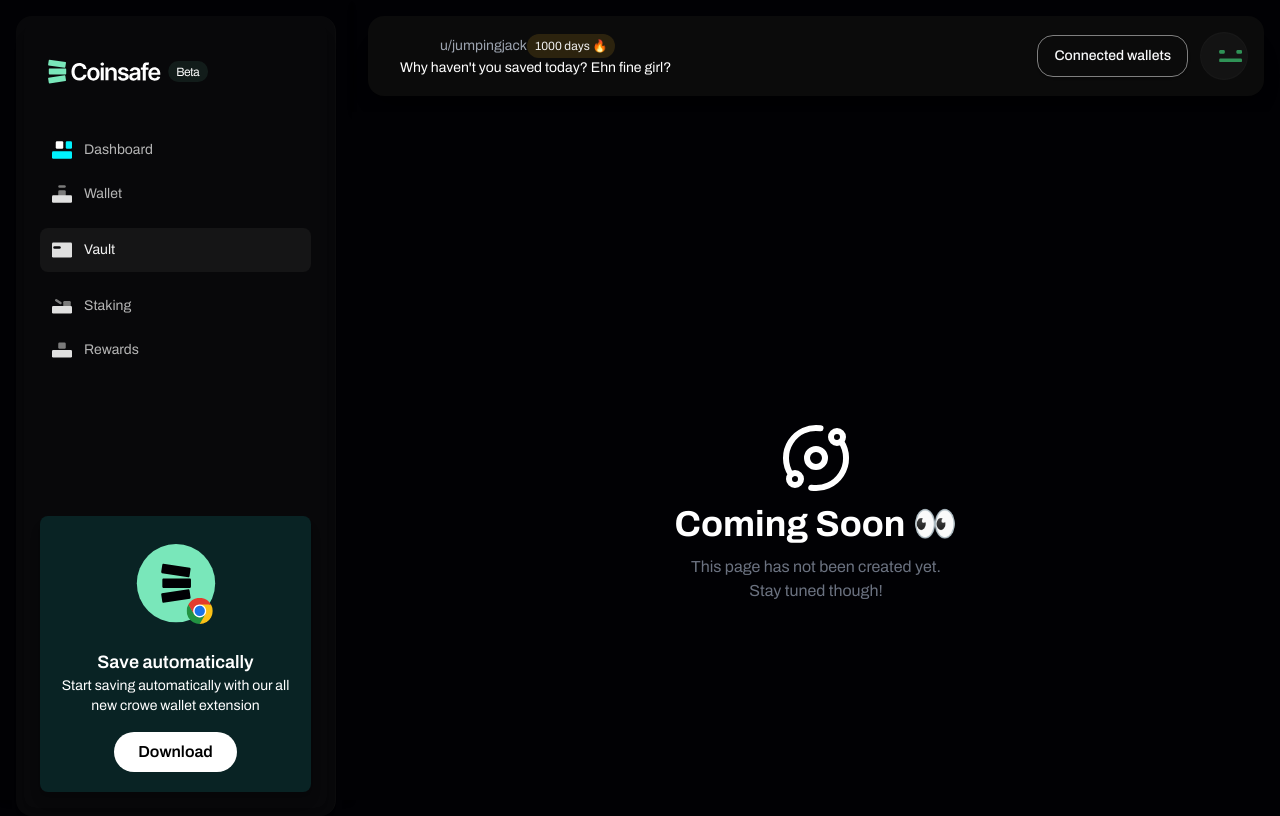
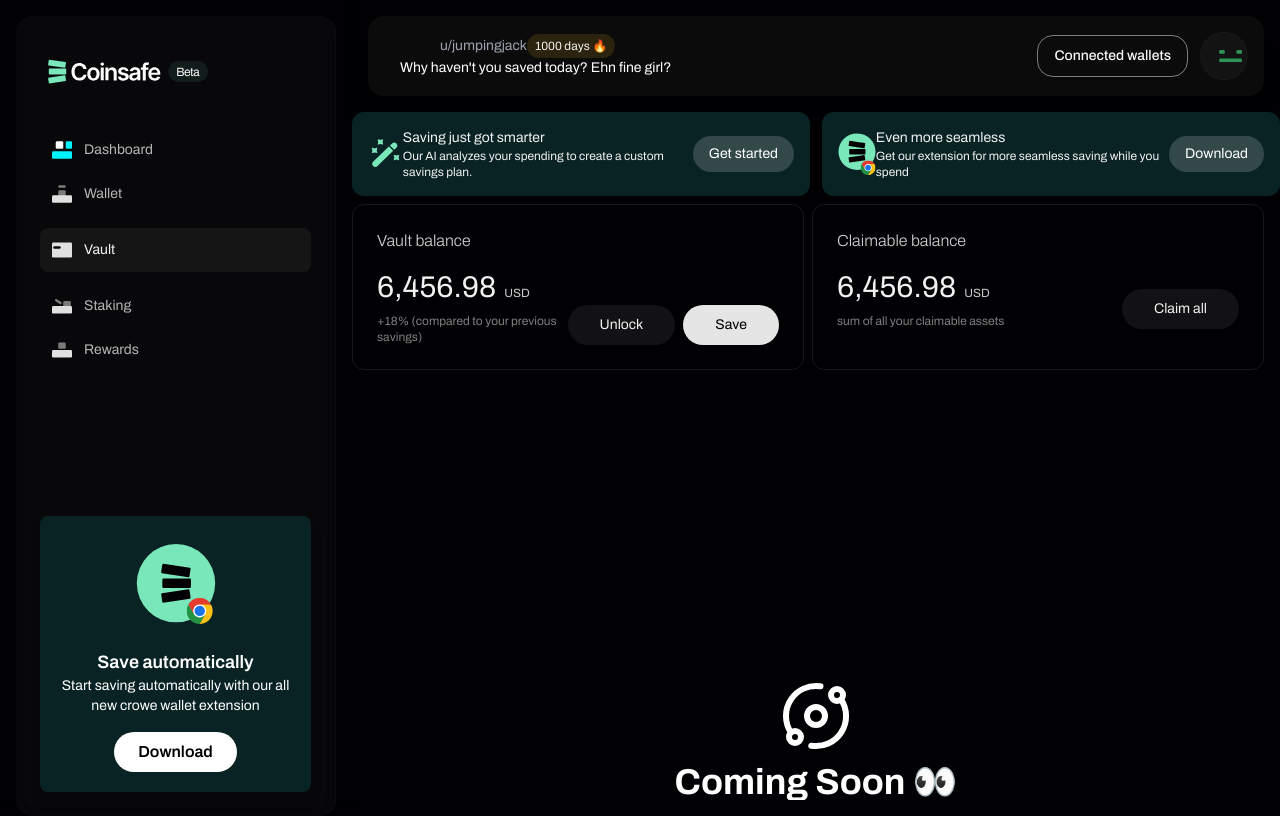
Before and after one commit to codequest07/CoinSafe, a React (Vite) app in the folder client/: page /vault in a window 1280 px wide. Built offline with nearby package versions, Linux system fonts and the light colour scheme.

Commit message:
add vault and claim cards

```diff
--- a/client/src/Pages/Vault.tsx
+++ b/client/src/Pages/Vault.tsx
@@ -1,8 +1,44 @@
+import ClaimCard from "@/components/ClaimCard";
 import ComingSoon from "@/components/Coming-Soon";
+import VaultCard from "@/components/VaultCard";
 
 const Vault = () => {
   return (
     <div>
+      <div className="grid grid-cols-2 gap-3 pb-2">
+        <div className="flex items-center justify-between bg-[#092324] rounded-[12px] p-4 text-[#F1F1F1]">
+          <div>
+            <img src="/assets/magicpen.svg" alt="safe ai" />
+          </div>
+          <div>
+            <div className="text-sm">Saving just got smarter</div>
+            {/* AI analyzes your spending to create a custom savings plan. */}
+            <div className="text-xs">Our AI analyzes your spending to create a custom savings plan.</div>
+          </div>
+          <div>
+            <button className="px-4 py-2 text-white bg-[#FFFFFF2B] text-sm text-nowrap rounded-[100px]">
+              Get started
+            </button>
+          </div>
+        </div>
+        <div className="flex items-center bg-[#092324] justify-between rounded-[12px] p-4 text-[#F1F1F1]">
+          <div>
+            <img src="/assets/extension.svg" alt="safe ai" />
+          </div>
+          <div>
+            <div className="text-sm">Even more seamless</div>
+            <div className="text-xs">Get our extension for more seamless saving while you spend</div>
+          </div>
+          <div>
+            <button className="px-4 py-2 text-white bg-[#FFFFFF2B] text-sm rounded-[100px]">Download</button>
+          </div>
+        </div>
+      </div>
+
+      <div className="flex gap-2 pr-4">
+        <VaultCard title="Vault balance" value={6456.98} unit="USD" text="+18% (compared to your previous savings)" />
+        <ClaimCard title="Claimable balance" value={6456.98} unit="USD" text="sum of all your claimable assets" />
+      </div>
       <ComingSoon />
     </div>
   );
--- /dev/null
+++ b/client/src/components/ClaimCard.tsx
@@ -0,0 +1,61 @@
+
+const ClaimCard = ({
+    title,
+    icon,
+    value,
+    unit,
+    badge,
+    emphasize,
+    text }:{
+        title: string,
+        icon?:any,
+        value: number,
+        unit: string,
+        badge?: string,
+        emphasize?: string,
+        text: string
+}) => {
+  return (
+    <div className='border-[1px] border-[#FFFFFF17] rounded-[12px] p-6 w-full'>
+        <div className='flex justify-between items-center pb-4'>
+            <div className='text-[#CACACA] font-light'>{title}</div>
+            <div>
+                {icon ?
+                    <div>{icon}</div>
+                :
+                    badge &&
+
+                            <div className='text-[#F1F1F1] rounded-[10px] bg-[#79E7BA17] px-2 py-1 text-xs'>
+                                {badge}
+                            </div>
+                }
+            </div>
+        </div>
+
+        <div className="flex justify-between items-end">
+            <div>
+                <div>
+                    <span className='text-[#F1F1F1] pr-2 text-3xl'>
+                        {value.toLocaleString('en-US', { minimumFractionDigits: 2 })}
+                    </span>
+                    <span className='text-[#CACACA] text-xs'>{unit}</span>
+                </div>
+                <div>
+                    <div className='pt-2'>
+                        <p className='text-[#7F7F7F] text-xs'>
+                            <span className='text-[#79E7BA] underline'>{emphasize} </span>
+                            {text}
+                        </p>
+                    </div>
+                </div>
+            </div>
+            <div className="flex justify-end gap-2">
+                <button className="rounded-[100px] px-8 py-[8px] bg-[#1E1E1E99] h-[40px] text-sm text-[#F1F1F1]">Claim all</button>
+                {/* <button className="rounded-[100px] px-8 py-[8px] bg-[#FFFFFFE5] h-[40px] text-sm text-[#010104]">Save</button> */}
+            </div>
+        </div>
+    </div>
+  )
+}
+
+export default ClaimCard
--- /dev/null
+++ b/client/src/components/VaultCard.tsx
@@ -0,0 +1,61 @@
+
+const VaultCard = ({
+    title,
+    icon,
+    value,
+    unit,
+    badge,
+    emphasize,
+    text }:{
+        title: string,
+        icon?:any,
+        value: number,
+        unit: string,
+        badge?: string,
+        emphasize?: string,
+        text: string
+}) => {
+  return (
+    <div className='border-[1px] border-[#FFFFFF17] rounded-[12px] p-6 w-full'>
+        <div className='flex justify-between items-center pb-4'>
+            <div className='text-[#CACACA] font-light'>{title}</div>
+            <div>
+                {icon ?
+                    <div>{icon}</div>
+                :
+                    badge &&
+
+                            <div className='text-[#F1F1F1] rounded-[10px] bg-[#79E7BA17] px-2 py-1 text-xs'>
+                                {badge}
+                            </div>
+                }
+            </div>
+        </div>
+
+        <div className="flex justify-between items-end">
+            <div>
+                <div>
+                    <span className='text-[#F1F1F1] pr-2 text-3xl'>
+                        {value.toLocaleString('en-US', { minimumFractionDigits: 2 })}
+                    </span>
+                    <span className='text-[#CACACA] text-xs'>{unit}</span>
+                </div>
+                <div>
+                    <div className='pt-2'>
+                        <p className='text-[#7F7F7F] text-xs'>
+                            <span className='text-[#79E7BA] underline'>{emphasize} </span>
+                            {text}
+                        </p>
+                    </div>
+                </div>
+            </div>
+            <div className="flex justify-end gap-2">
+                <button className="rounded-[100px] px-8 py-[8px] bg-[#1E1E1E99] h-[40px] text-sm text-[#F1F1F1]">Unlock</button>
+                <button className="rounded-[100px] px-8 py-[8px] bg-[#FFFFFFE5] h-[40px] text-sm text-[#010104]">Save</button>
+            </div>
+        </div>
+    </div>
+  )
+}
+
+export default VaultCard
```
Also changed, not shown: client/eslint.config.js (+28 -28 lines).
